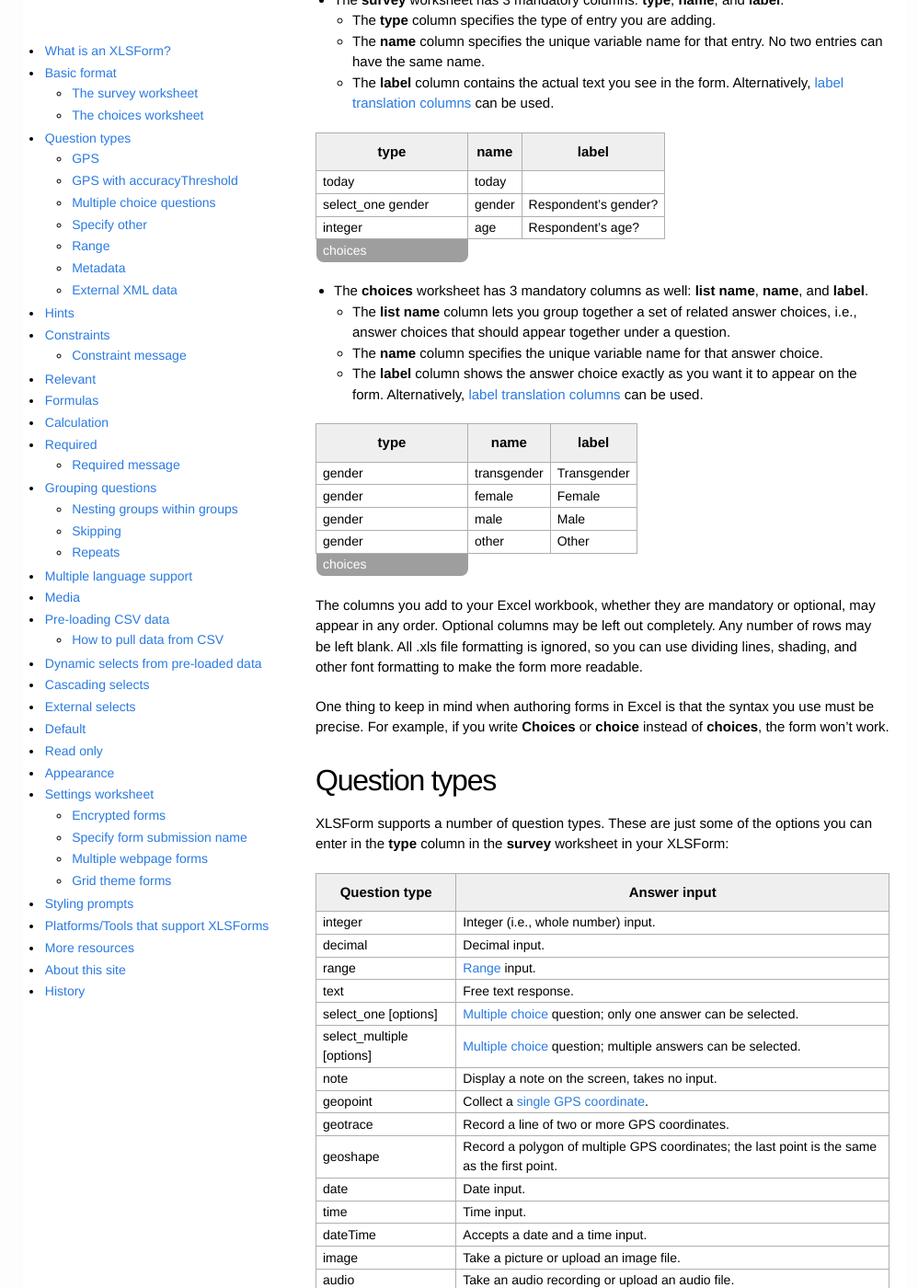
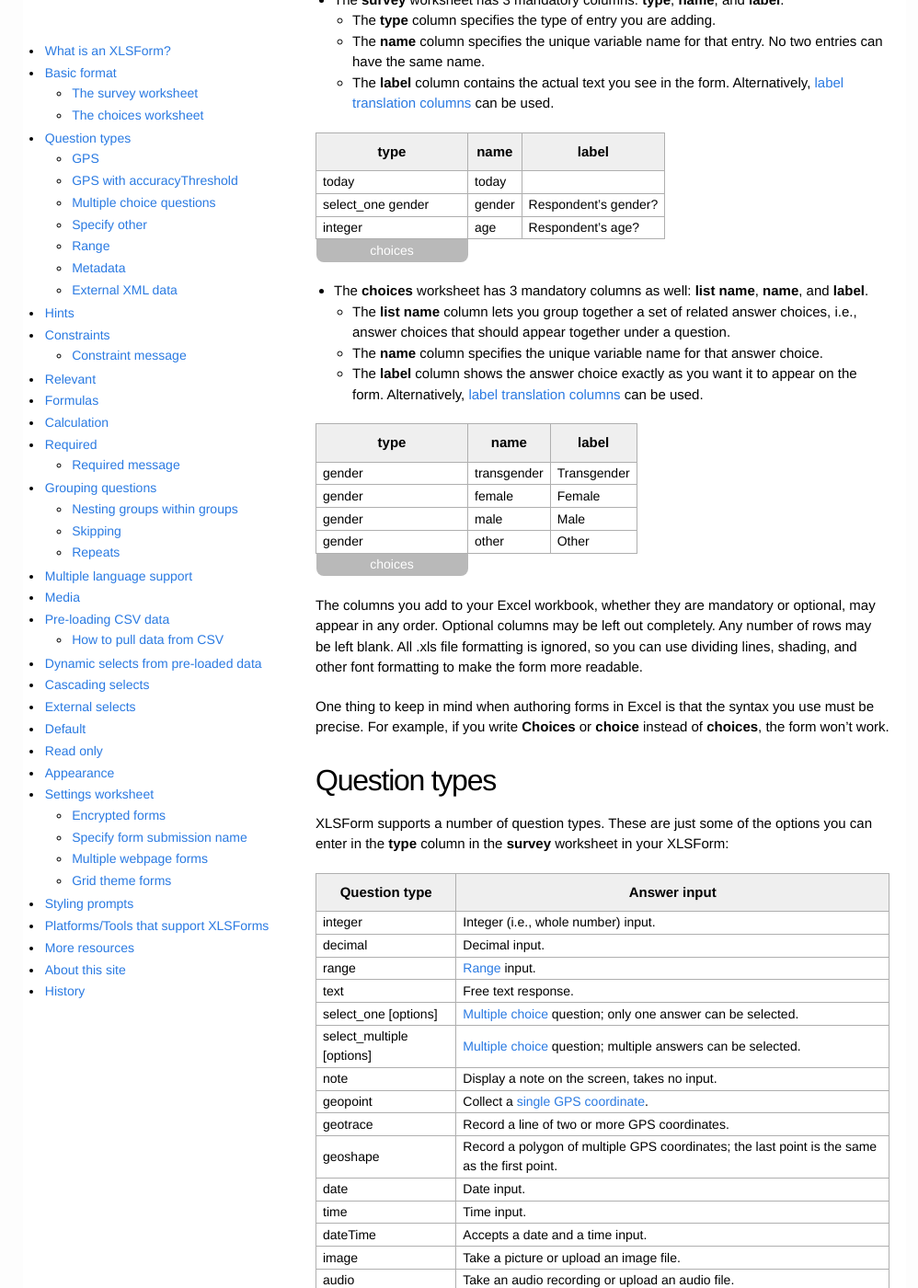
Before and after one commit to XLSForm/xlsform.github.io, a Jekyll site: the page built from en/index.md, in a window 1280 px wide and 1400 px high, scrolled down 1042 px. Shown: the whole window at 92% size, without its empty margins (135-1133 px from the left). Built offline with Jekyll 4.4.1, drawn with Linux system fonts in a browser that asks for light colours.

Commit message:
Tweaked styling of sheet 'tab' in tables, #132

```diff
--- a/assets/css/main.css
+++ b/assets/css/main.css
@@ -50,8 +50,9 @@ table tfoot td:first-of-type{
   border-bottom-left-radius: 8px;
   border-bottom-right-radius: 8px;
   color: white;
-  background: #9e9e9e;
+  background:#b9b9b9;
   min-width: 150px;
+  text-align: center;
 }
 
 table tr td {
```
